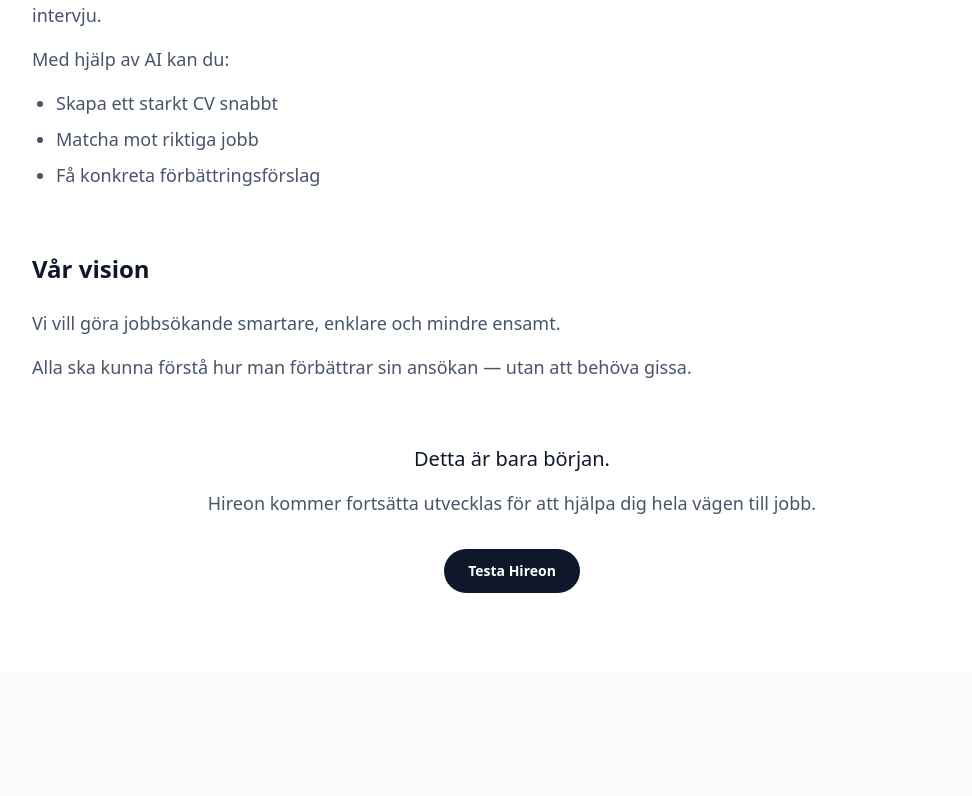
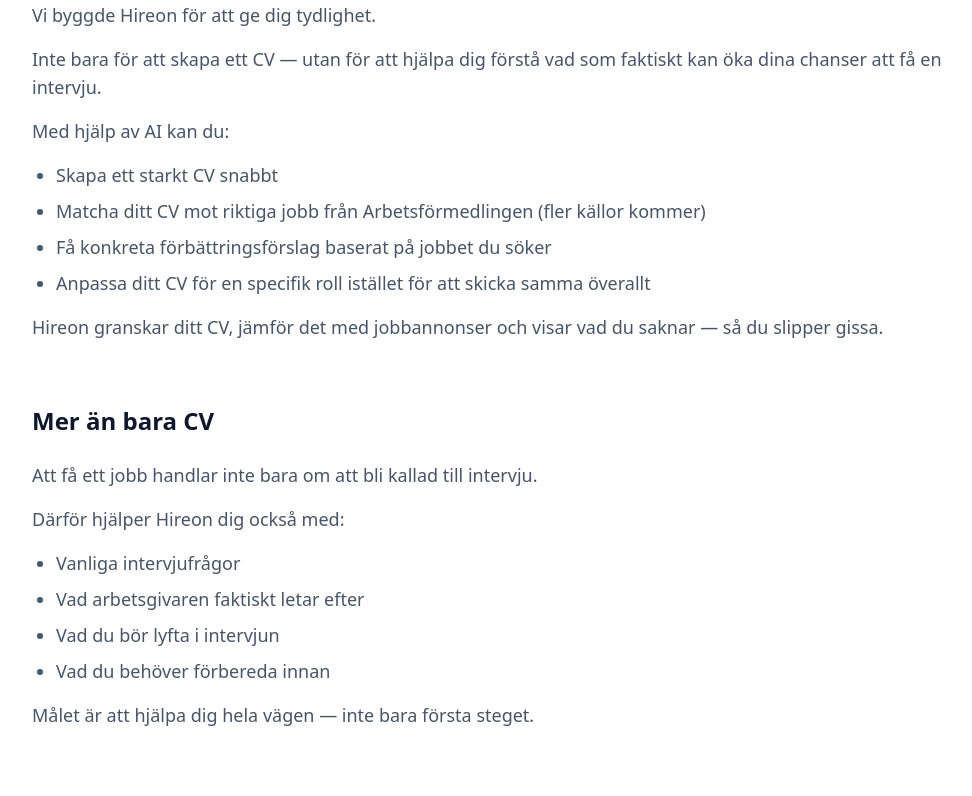
Before and after one commit to lukasgustvssons-cmd/CV, a Next.js app: page /vilka-ar-vi in a window 1280 px wide. Shown: the part 663-1459 px from the top of the page, without its empty margins (128-1100 px from the left). Before the commit the page ends 1336 px from the top, so only its background shows below. Built offline with nearby package versions, Linux system fonts and the light colour scheme.

Commit message:
Improve About page with detailed copy and sections

```diff
--- a/app/vilka-ar-vi/page.tsx
+++ b/app/vilka-ar-vi/page.tsx
@@ -30,8 +30,12 @@
             </p>
 
             <p>
-              Du skickar ansökningar utan att få svar.
-              Du vet inte vad som är bra eller vad som saknas.
+              För många är det svårt att ens komma igång. Det är svårt att veta hur ett bra CV ska se ut,
+              vad man ska skriva – och vad man ska ta bort.
+            </p>
+
+            <p>
+              Du skickar ansökningar utan att få svar. Du vet inte vad som är bra eller vad som saknas.
             </p>
 
             <p>
@@ -52,8 +56,7 @@
             </p>
 
             <p>
-              Inte bara för att skapa ett CV — utan för att hjälpa dig förstå
-              vad som faktiskt kan öka dina chanser att få en intervju.
+              Inte bara för att skapa ett CV — utan för att hjälpa dig förstå vad som faktiskt kan öka dina chanser att få en intervju.
             </p>
 
             <p>
@@ -62,9 +65,42 @@
 
             <ul className="list-disc pl-6 space-y-2">
               <li>Skapa ett starkt CV snabbt</li>
-              <li>Matcha mot riktiga jobb</li>
-              <li>Få konkreta förbättringsförslag</li>
+              <li>Matcha ditt CV mot riktiga jobb från Arbetsförmedlingen (fler källor kommer)</li>
+              <li>Få konkreta förbättringsförslag baserat på jobbet du söker</li>
+              <li>Anpassa ditt CV för en specifik roll istället för att skicka samma överallt</li>
             </ul>
+
+            <p>
+              Hireon granskar ditt CV, jämför det med jobbannonser och visar vad du saknar — så du slipper gissa.
+            </p>
+          </div>
+        </section>
+
+        {/* EXTRA VALUE */}
+        <section className="mb-16">
+          <h2 className="text-2xl font-semibold text-slate-900">
+            Mer än bara CV
+          </h2>
+
+          <div className="mt-6 space-y-4 text-slate-600 leading-7 text-lg">
+            <p>
+              Att få ett jobb handlar inte bara om att bli kallad till intervju.
+            </p>
+
+            <p>
+              Därför hjälper Hireon dig också med:
+            </p>
+
+            <ul className="list-disc pl-6 space-y-2">
+              <li>Vanliga intervjufrågor</li>
+              <li>Vad arbetsgivaren faktiskt letar efter</li>
+              <li>Vad du bör lyfta i intervjun</li>
+              <li>Vad du behöver förbereda innan</li>
+            </ul>
+
+            <p>
+              Målet är att hjälpa dig hela vägen — inte bara första steget.
+            </p>
           </div>
         </section>
 
@@ -80,8 +116,7 @@
             </p>
 
             <p>
-              Alla ska kunna förstå hur man förbättrar sin ansökan —
-              utan att behöva gissa.
+              Alla ska kunna förstå hur man förbättrar sin ansökan — utan att behöva gissa eller känna sig osäker.
             </p>
           </div>
         </section>
```
